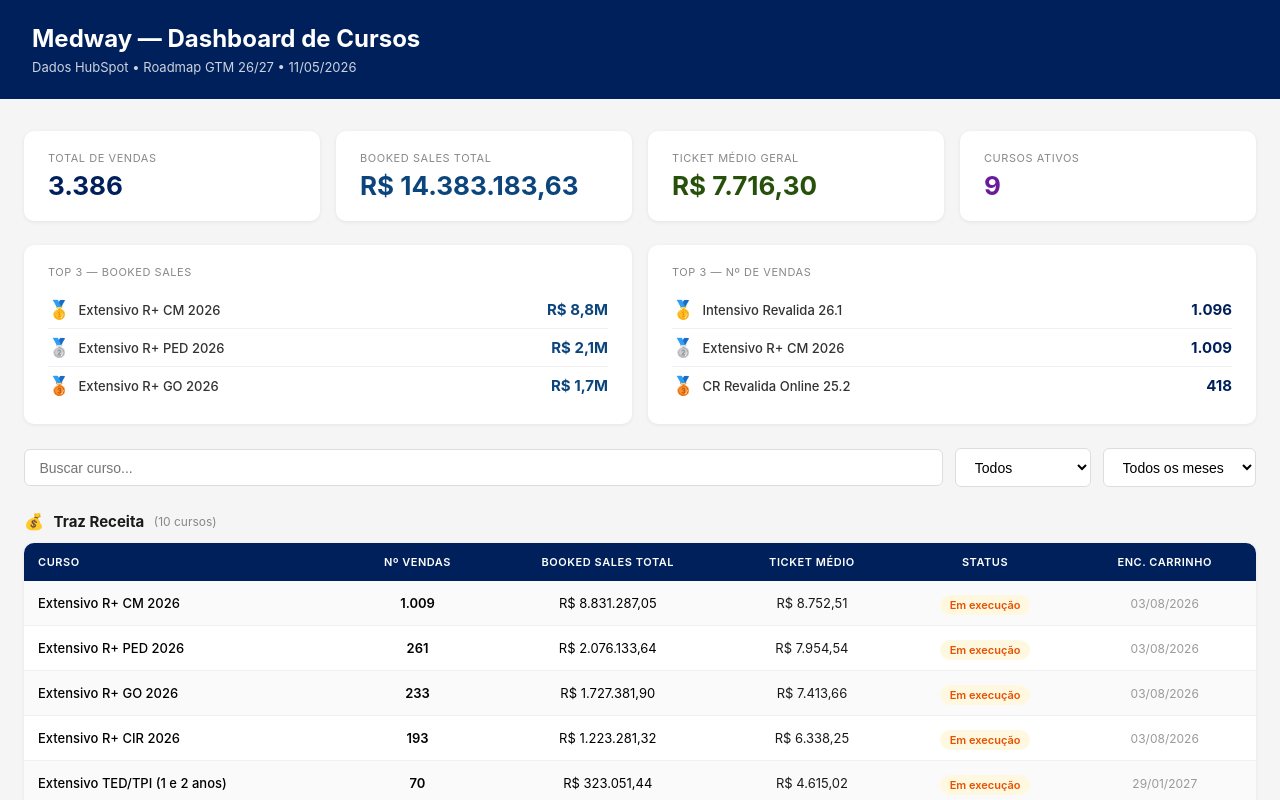
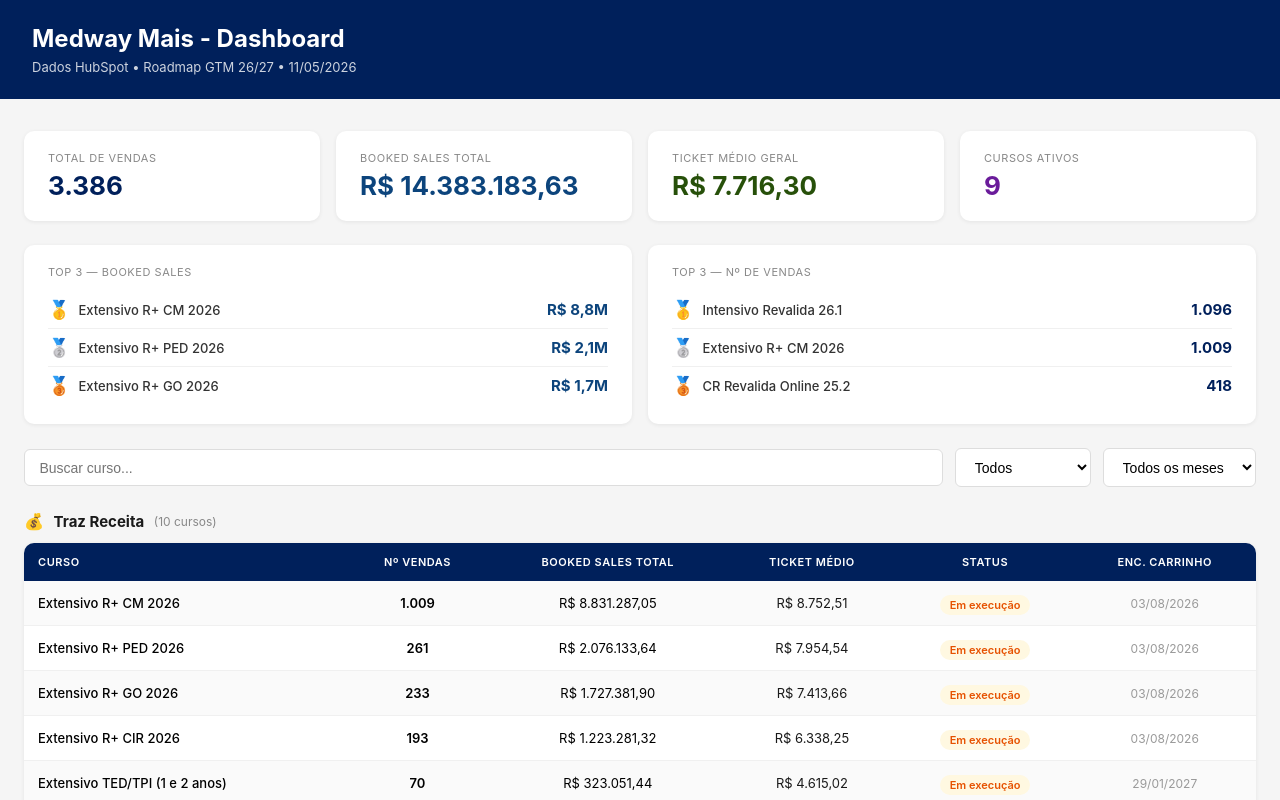
Before and after one commit to leticiamello-arch/medway-dashboard, a Next.js app: page / in a window 1280 px wide. Shown: the top 800 px of the page. Built offline with nearby package versions, Linux system fonts and the light colour scheme.

Commit message:
chore: rename header to Medway Mais - Dashboard

```diff
--- a/app/page.tsx
+++ b/app/page.tsx
@@ -168,7 +168,7 @@
   return (
     <div style={{ minHeight: '100vh', backgroundColor: '#f5f5f5', fontFamily: 'Inter, sans-serif' }}>
       <header style={{ backgroundColor: '#00205B', color: '#fff', padding: '1.5rem 2rem' }}>
-        <h1 style={{ margin: 0, fontSize: '24px', fontWeight: 700 }}>Medway — Dashboard de Cursos</h1>
+        <h1 style={{ margin: 0, fontSize: '24px', fontWeight: 700 }}>Medway Mais - Dashboard</h1>
         <p style={{ margin: '0.4rem 0 0', fontSize: '13px', opacity: 0.8 }}>Dados HubSpot • Roadmap GTM 26/27 • 11/05/2026</p>
       </header>
 
```
